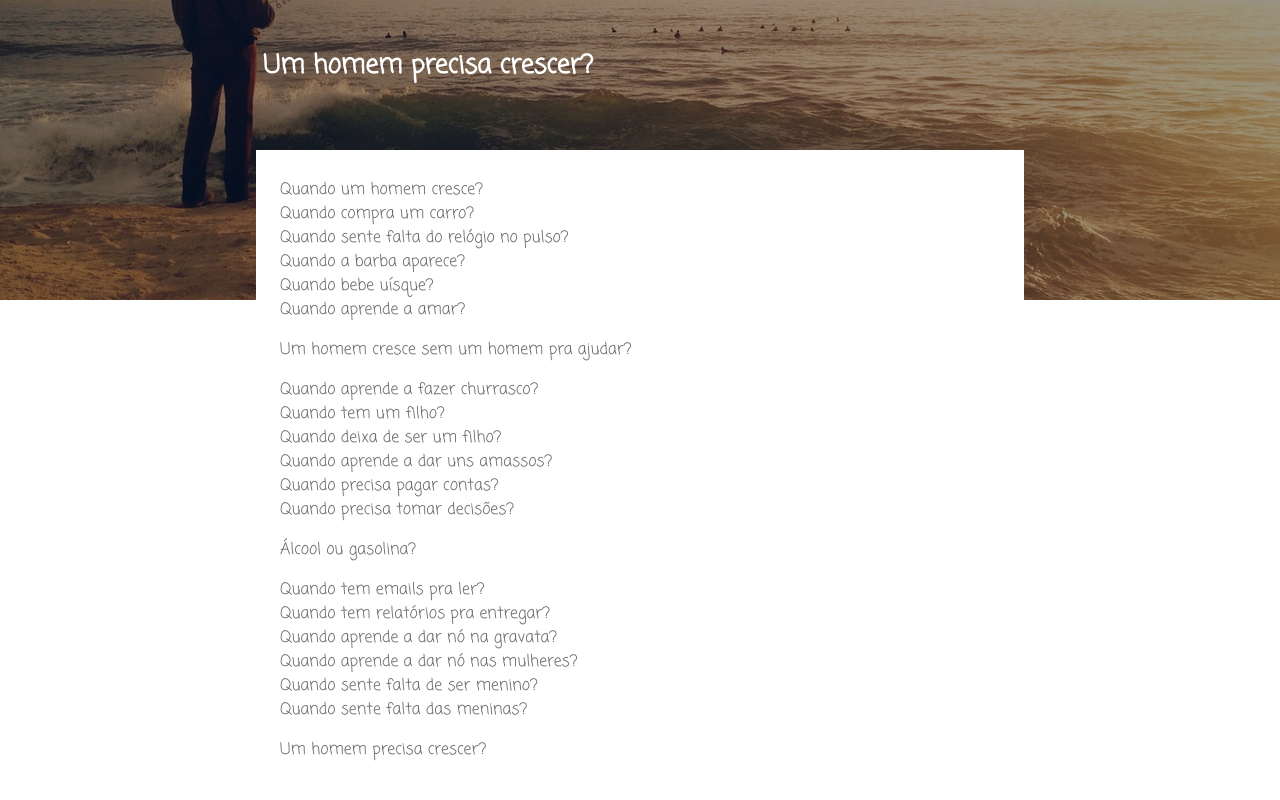
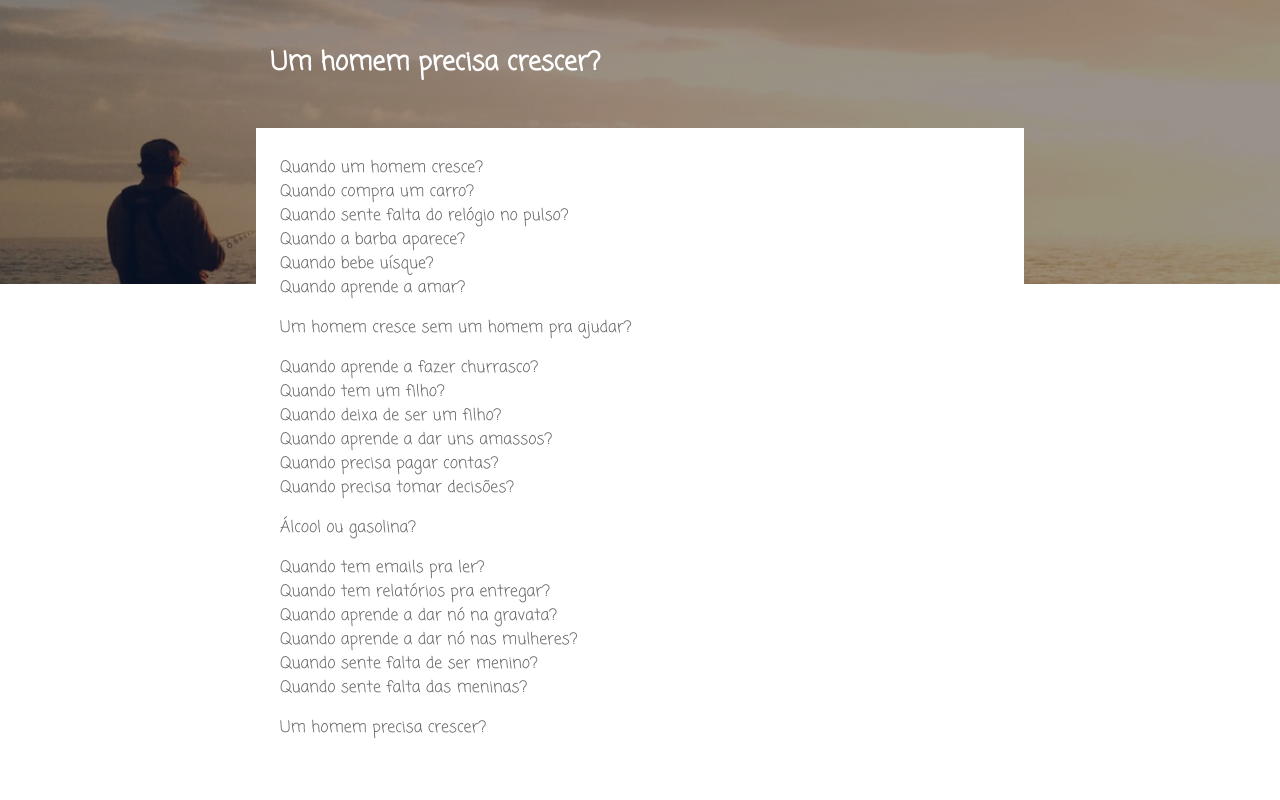
Before and after one commit to igor-ribeiro/notes, a React (Create React App) app: page / in a window 1280 px wide. Shown: the top 800 px of the page. Built offline with nearby package versions, Linux system fonts and the light colour scheme.

Commit message:
update style

```diff
--- a/src/components/note/Note.css
+++ b/src/components/note/Note.css
@@ -1,3 +1,7 @@
+.Note {
+  position: relative;
+}
+
 .Note-Header {
   padding: 0 24px;
   will-change: transform;
@@ -5,12 +9,24 @@
   display: flex;
   align-items: center;
   height: 128px;
+  position: relative;
+  z-index: 1;
+}
+
+.Note-Image {
+  width: 100%;
+  height: 128px;
+  margin: 0;
+  padding: 0;
   background-size: cover;
   background-position: center center;
-  position: relative;
+  position: absolute;
+  left: 0;
+  top: 0;
+  z-index: 0;
 }
 
-.Note-Header:after {
+.Note-Image:after {
   position: absolute;
   content: '';
   display: block;
@@ -34,24 +50,45 @@
 }
 
 .Note-Content {
+  z-index: 1;
+  position: relative;
+  padding-bottom: 50px;
+  overflow: hidden;
+}
+
+.Note-Content-Inner {
   background: #fff;
-  will-change: transform;
   padding: 12px 24px;
 }
 
 @media screen and (min-width: 800px) {
-  .Note-Header {
-    padding: 54px 12px;
-    align-items: flex-start;
-    height: 300px;
-  }
-
-  .Note-Content {
-    transform: translateY(-150px);
-    margin-bottom: -120px;
+  .Note-Image {
+    height: 100%;
   }
 
   .Note-Header-Title {
     font-size: 1.6rem;
   }
+
+
+  .Note-Content:before,
+  .Note-Content:after {
+    content: '';
+    display: block;
+    background: #fff;
+    width: 100%;
+    height: 100%;
+    position: absolute;
+    top: 0;
+    transform: translateY(156px);
+    z-index: -1;
+  }
+
+  .Note-Content:before {
+    left: 0;
+  }
+
+  .Note-Content:after {
+    right: 0;
+  }
 }
--- a/src/components/note/Note.js
+++ b/src/components/note/Note.js
@@ -53,17 +53,20 @@ class Note extends Component {
 
     return (
       <div className="Note" id={`/${note.url}`}>
-        <header className="Note-Header" style={{ backgroundImage: `url(${image})` }}>
+        <figure className="Note-Image" style={{ backgroundImage: `url(${image})` }}></figure>
+        <header className="Note-Header">
           <div className="App-Wrapper">
             <h1 className="Note-Header-Title">{note.title}</h1>
           </div>
         </header>
 
-        <div className="App-Wrapper">
-          <main className="Note-Content">
-            {note.content.map(this.renderNoteParagraph)}
-          </main>
-        </div>
+        <main className="Note-Content">
+          <div className="App-Wrapper">
+            <div className="Note-Content-Inner">
+              {note.content.map(this.renderNoteParagraph)}
+            </div>
+          </div>
+        </main>
       </div>
     );
   }
```
